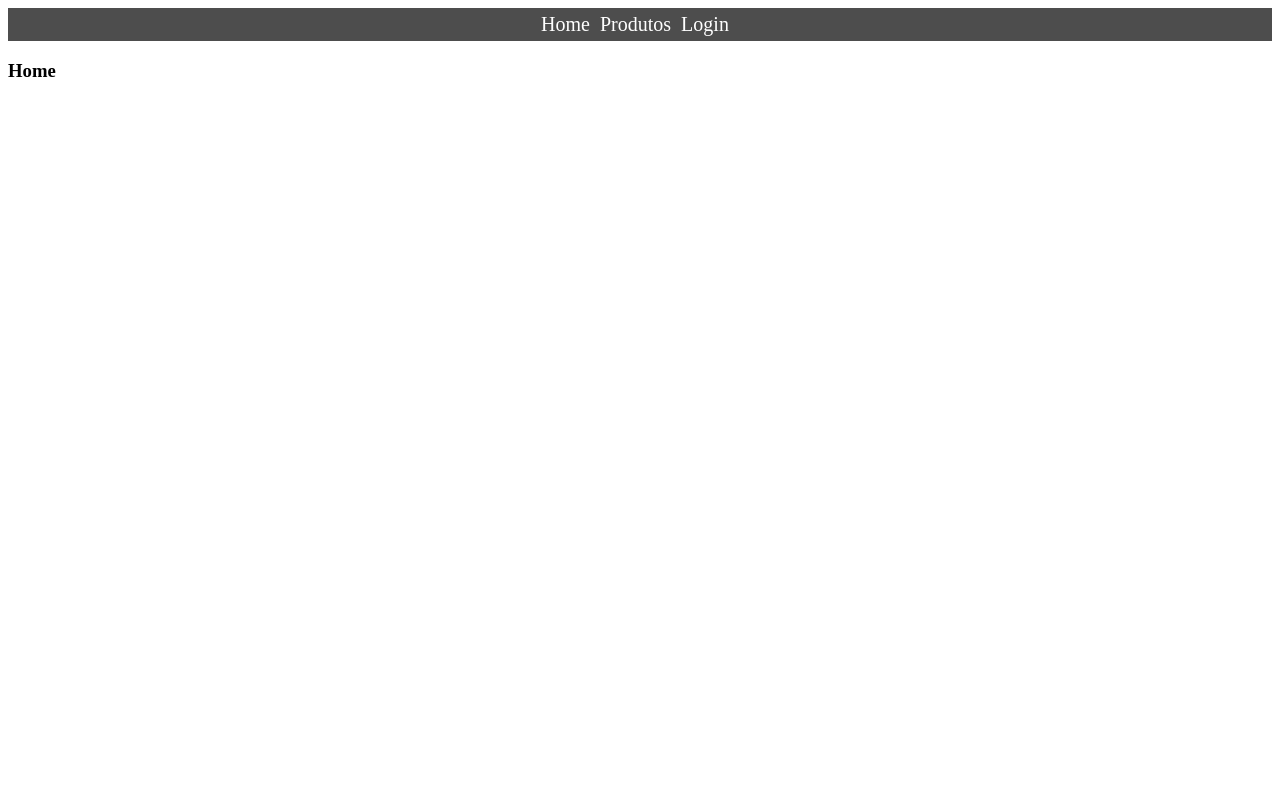
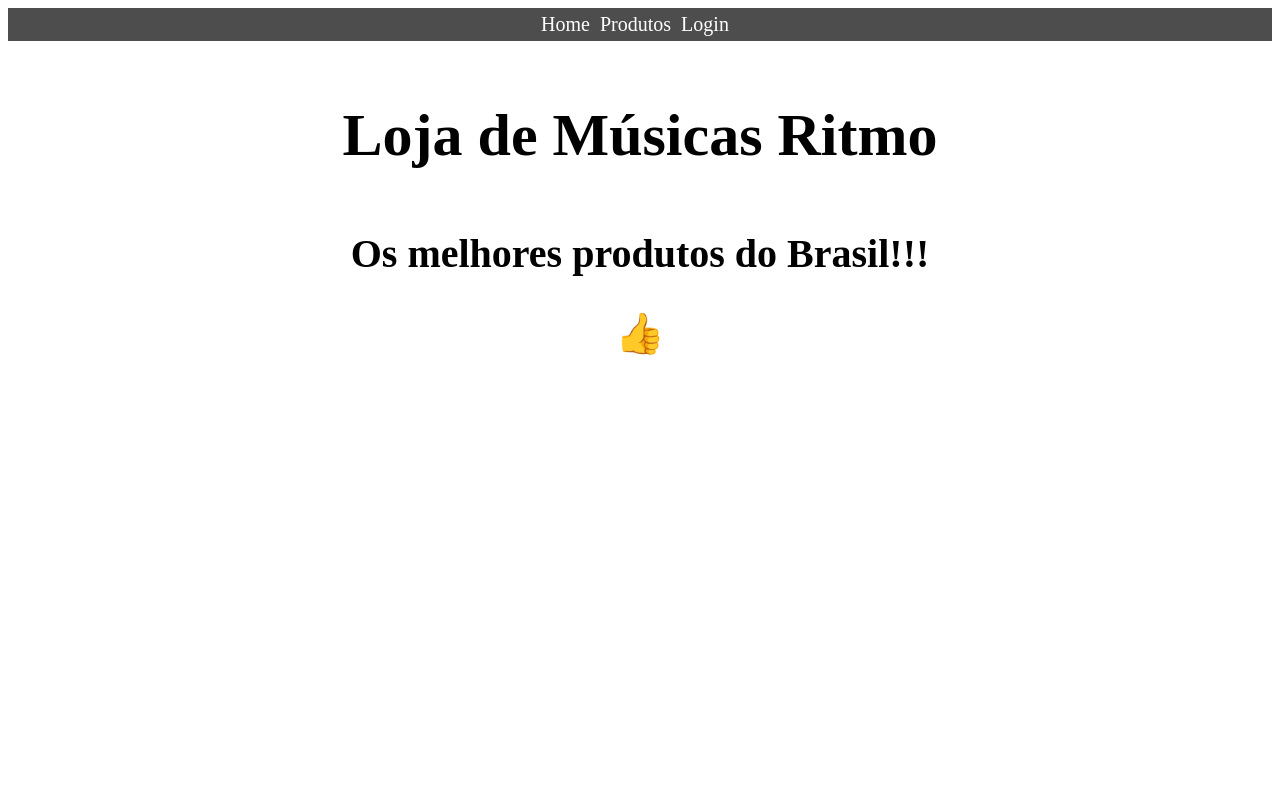
Before and after one commit to DataSphere-Solutions/atividadeweb-23-09, a React (Vite) app: page / in a window 1280 px wide. Shown: the top 800 px of the page. Built offline with nearby package versions, Linux system fonts and the light colour scheme.

Commit message:
Finalizando o projeto

```diff
--- a/src/css/HomeStyle.jsx
+++ b/src/css/HomeStyle.jsx
@@ -1,8 +1,22 @@
 import styled from "styled-components";
 
+
 export const HomeStyle = styled.section`
+@import url('https://fonts.googleapis.com/css2?family=Playwrite+DE+Grund:wght@100..400&family=Poppins:ital,wght@0,100;0,200;0,300;0,400;0,500;0,600;0,700;0,800;0,900;1,100;1,200;1,300;1,400;1,500;1,600;1,700;1,800;1,900&display=swap');
 section {
     height: 100vh;
+}
+
+h1 {
+    font-size: 60px;
+    text-align: center;
+    font-family: "Playwrite DE Grund", cursive;
+}
+
+h2 {
+    font-size: 40px;
+    text-align: center;
+
 }
 
 
--- a/src/routes/Home.jsx
+++ b/src/routes/Home.jsx
@@ -4,7 +4,9 @@
     <>
       <HomeStyle>
         <section>
-          <h1>Home</h1>
+          <h1>Loja de Músicas Ritmo</h1>
+          <h2>Os melhores produtos do Brasil!!! </h2>
+          <h2>👍</h2>
         </section>
       </HomeStyle>
     </>
```
